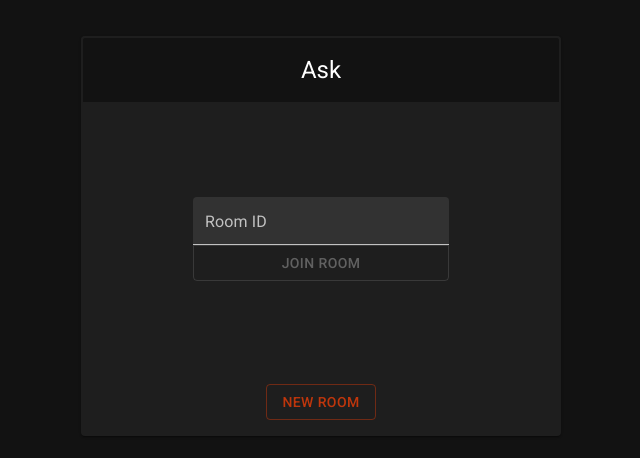
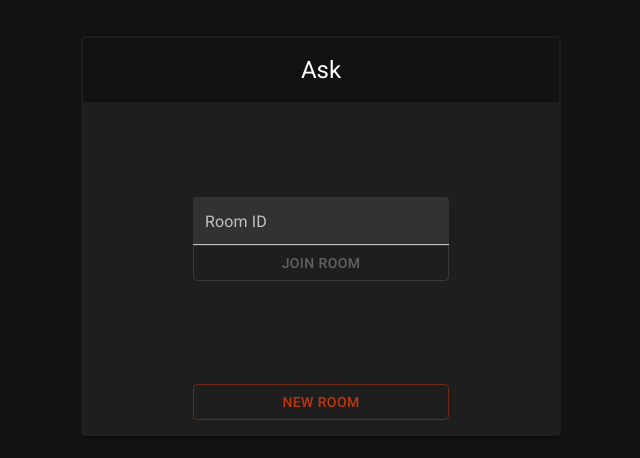
Before and after one commit to rodrigoaddor/ask, a React (Vite) app: page / in a window 1280 px wide. Shown: the part 164-622 px from the top of the page, without its empty margins (319-959 px from the left). Built offline with nearby package versions, Linux system fonts and the light colour scheme; no server answers.

Commit message:
feat: improve new room button size

```diff
--- a/src/pages/Home.tsx
+++ b/src/pages/Home.tsx
@@ -91,9 +91,18 @@ const Room: React.FC = () => {
         </Box>
       }
       actions={
-        <Button variant='outlined' color='primary' disableElevation disabled={!!loading} onClick={handleNewRoom}>
-          New Room
-        </Button>
+        <Box sx={{ width: '100%', maxWidth: '20rem', px: '2rem' }}>
+          <Button
+            variant='outlined'
+            color='primary'
+            disableElevation
+            disabled={!!loading}
+            onClick={handleNewRoom}
+            sx={{ width: '100%' }}
+          >
+            New Room
+          </Button>
+        </Box>
       }
     />
 
```
